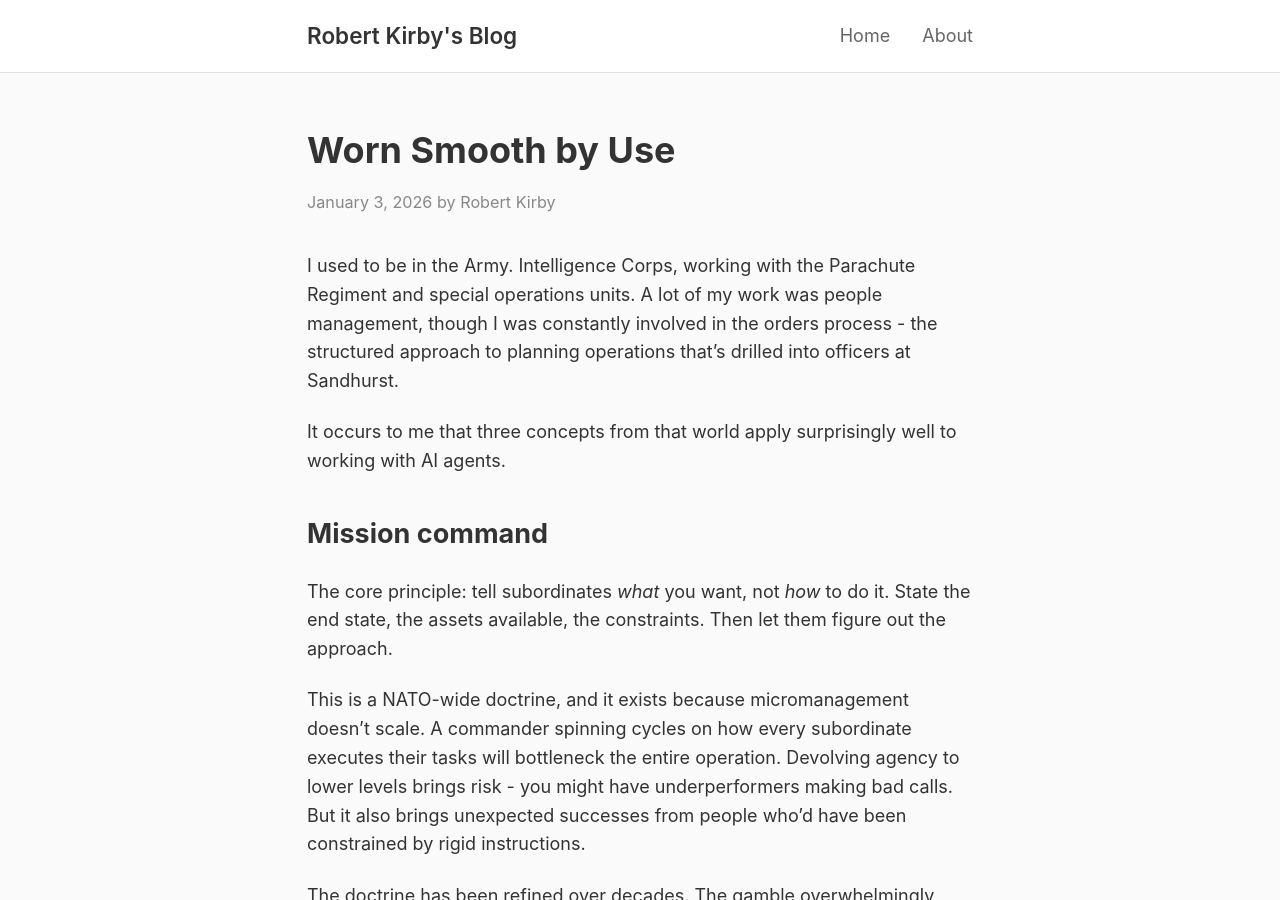
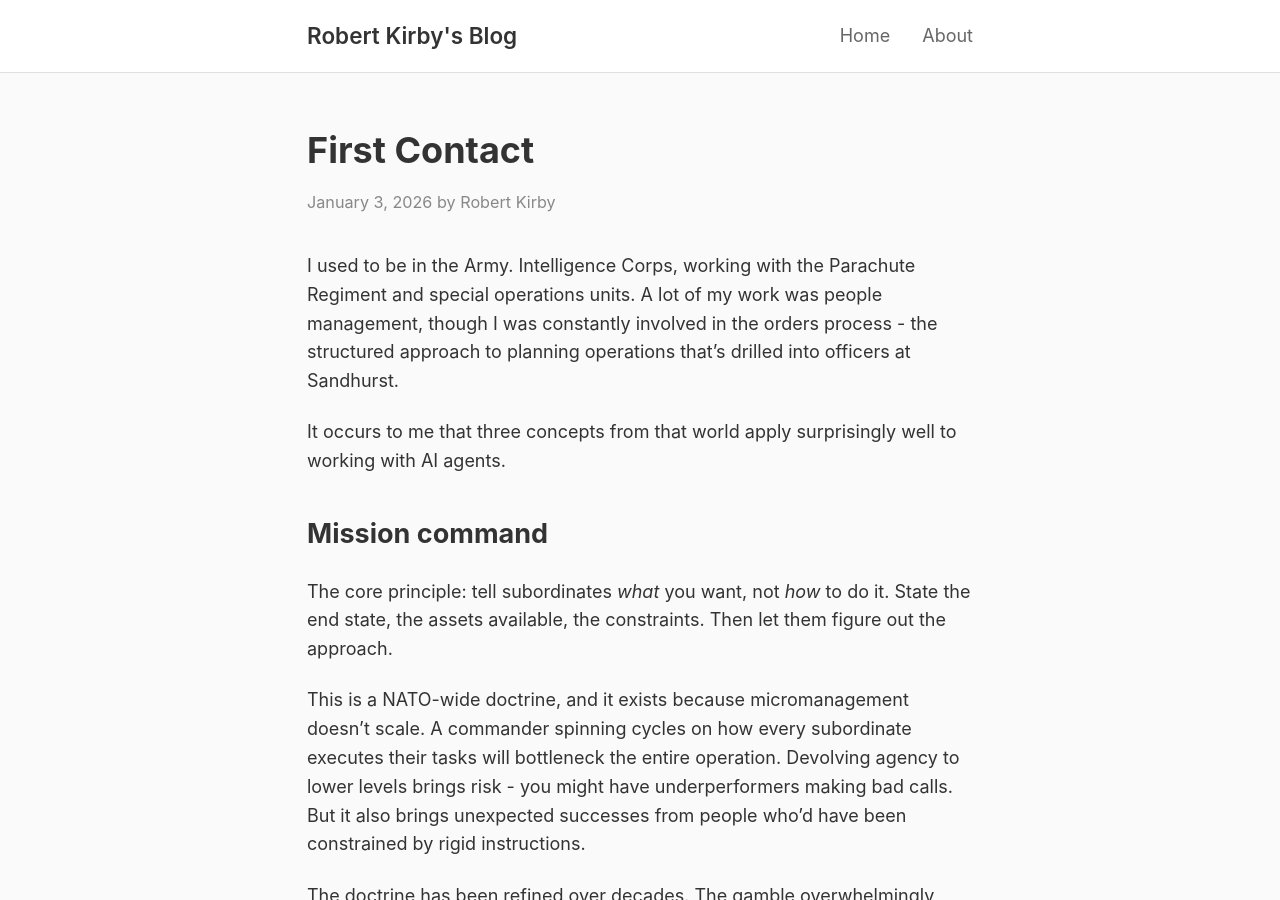
Before and after one commit to rob137/rob137.github.io, a Jekyll site: the page built from _posts/2026-01-03-first-contact.md, in a window 1280 px wide and 900 px high. Built offline with Jekyll 4.4.1, drawn with Linux system fonts in a browser that asks for light colours.

Commit message:
Rename to First Contact
"The plan never survives first contact with the enemy"
UFO misdirection is a feature not a bug

🤖 Generated with [Claude Code](https://claude.com/claude-code)

Co-Authored-By: Claude Opus 4.5 <noreply@anthropic.com>

```diff
--- a/_posts/2026-01-03-worn-smooth-by-use.md
+++ b/_posts/2026-01-03-first-contact.md
@@ -1,6 +1,6 @@
 ---
 layout: post
-title: "Worn Smooth by Use"
+title: "First Contact"
 date: 2026-01-03 08:30:00 +0000
 tags: [ai, llm, military, management, agency]
 excerpt: "Three ideas from military doctrine that apply surprisingly well to working with AI agents: mission command, the orders process, and inkblot strategy."
```
Also changed, not shown: backlog.md (+1 -1 lines).
